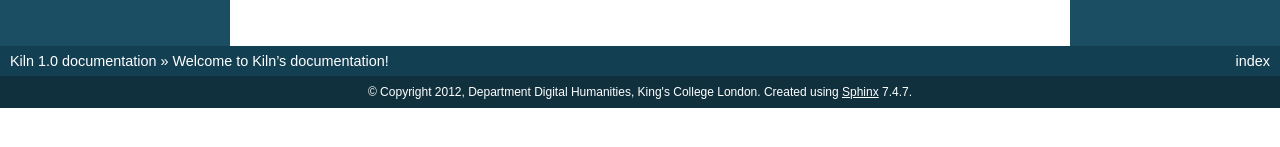
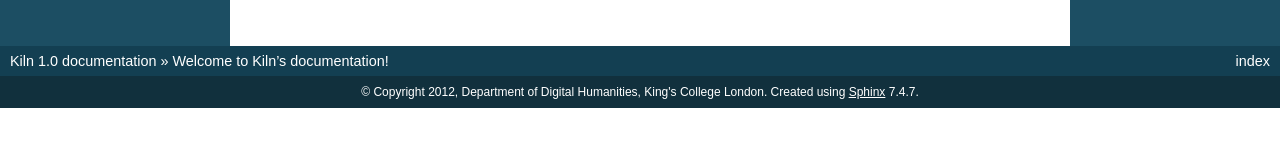
Before and after one commit to kcl-ddh/kiln, a Sphinx documentation site: the page built from docs/source/index.rst, in a window 1280 px wide. Shown: the part 253-400 px from the top of the page. Built offline with Sphinx 7.4.7, drawn with Linux system fonts in a browser that asks for light colours; part of the change alters nothing that is shown.

```diff
--- a/docs/source/conf.py
+++ b/docs/source/conf.py
@@ -1,10 +1,11 @@
-#!/usr/bin/env python3
+#!/usr/bin/env python
 # -*- coding: utf-8 -*-
 #
 # Kiln documentation build configuration file, created by
 # sphinx-quickstart on Tue Jul 24 21:20:29 2012.
 #
-# This file is execfile()d with the current directory set to its containing dir.
+# This file is execfile()d with the current directory set to its containing
+# dir.
 #
 # Note that not all possible configuration values are present in this
 # autogenerated file.
@@ -19,13 +20,13 @@ import sys, os
 # documentation root, use os.path.abspath to make it absolute, like shown here.
 #sys.path.insert(0, os.path.abspath('.'))
 
-# -- General configuration -----------------------------------------------------
+# -- General configuration ----------------------------------------------------
 
 # If your documentation needs a minimal Sphinx version, state it here.
 #needs_sphinx = '1.0'
 
-# Add any Sphinx extension module names here, as strings. They can be extensions
-# coming with Sphinx (named 'sphinx.ext.*') or your custom ones.
+# Add any Sphinx extension module names here, as strings. They can be
+# extensions coming with Sphinx (named 'sphinx.ext.*') or your custom ones.
 extensions = []
 
 # Add any paths that contain templates here, relative to this directory.
@@ -42,7 +43,7 @@ master_doc = 'index'
 
 # General information about the project.
 project = 'Kiln'
-copyright = '2012, Department Digital Humanities, King\'s College London'
+copyright = '2012, Department of Digital Humanities, King\'s College London'
 
 # The version info for the project you're documenting, acts as replacement for
 # |version| and |release|, also used in various other places throughout the
@@ -67,7 +68,8 @@ release = '1.0'
 # directories to ignore when looking for source files.
 exclude_patterns = []
 
-# The reST default role (used for this markup: `text`) to use for all documents.
+# The reST default role (used for this markup: `text`) to use for all
+# documents.
 #default_role = None
 
 # If true, '()' will be appended to :func: etc. cross-reference text.
@@ -88,7 +90,7 @@ pygments_style = 'sphinx'
 #modindex_common_prefix = []
 
 
-# -- Options for HTML output ---------------------------------------------------
+# -- Options for HTML output --------------------------------------------------
 
 # The theme to use for HTML and HTML Help pages.  See the documentation for
 # a list of builtin themes.
@@ -168,7 +170,7 @@ html_static_path = ['_static']
 htmlhelp_basename = 'Kilndoc'
 
 
-# -- Options for LaTeX output --------------------------------------------------
+# -- Options for LaTeX output -------------------------------------------------
 
 latex_elements = {
 # The paper size ('letterpaper' or 'a4paper').
@@ -182,10 +184,11 @@ latex_elements = {
 }
 
 # Grouping the document tree into LaTeX files. List of tuples
-# (source start file, target name, title, author, documentclass [howto/manual]).
+# (source start file, target name, title, author, documentclass
+# [howto/manual]).
 latex_documents = [
   ('index', 'Kiln.tex', 'Kiln Documentation',
-   'Jose Miguel Vieira', 'manual'),
+   'Miguel Vieira', 'manual'),
 ]
 
 # The name of an image file (relative to this directory) to place at the top of
@@ -209,26 +212,26 @@ latex_documents = [
 #latex_domain_indices = True
 
 
-# -- Options for manual page output --------------------------------------------
+# -- Options for manual page output -------------------------------------------
 
 # One entry per manual page. List of tuples
 # (source start file, name, description, authors, manual section).
 man_pages = [
     ('index', 'kiln', 'Kiln Documentation',
-     ['Jose Miguel Vieira'], 1)
+     ['Miguel Vieira'], 1)
 ]
 
 # If true, show URL addresses after external links.
 #man_show_urls = False
 
 
-# -- Options for Texinfo output ------------------------------------------------
+# -- Options for Texinfo output -----------------------------------------------
 
 # Grouping the document tree into Texinfo files. List of tuples
 # (source start file, target name, title, author,
 #  dir menu entry, description, category)
 texinfo_documents = [
-  ('index', 'Kiln', 'Kiln Documentation', 'Jose Miguel Vieira',
+  ('index', 'Kiln', 'Kiln Documentation', 'Miguel Vieira',
    'Kiln', 'One line description of project.', 'Miscellaneous'),
 ]
 
```
